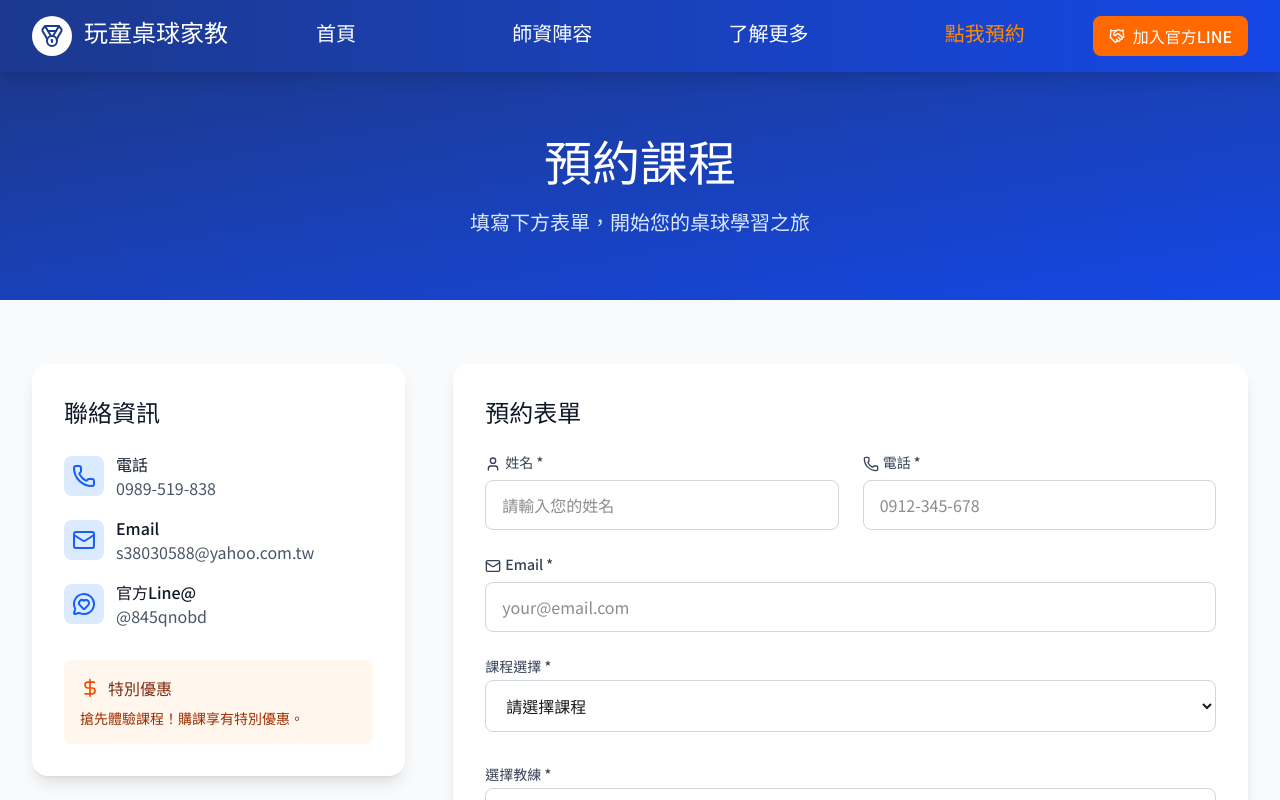
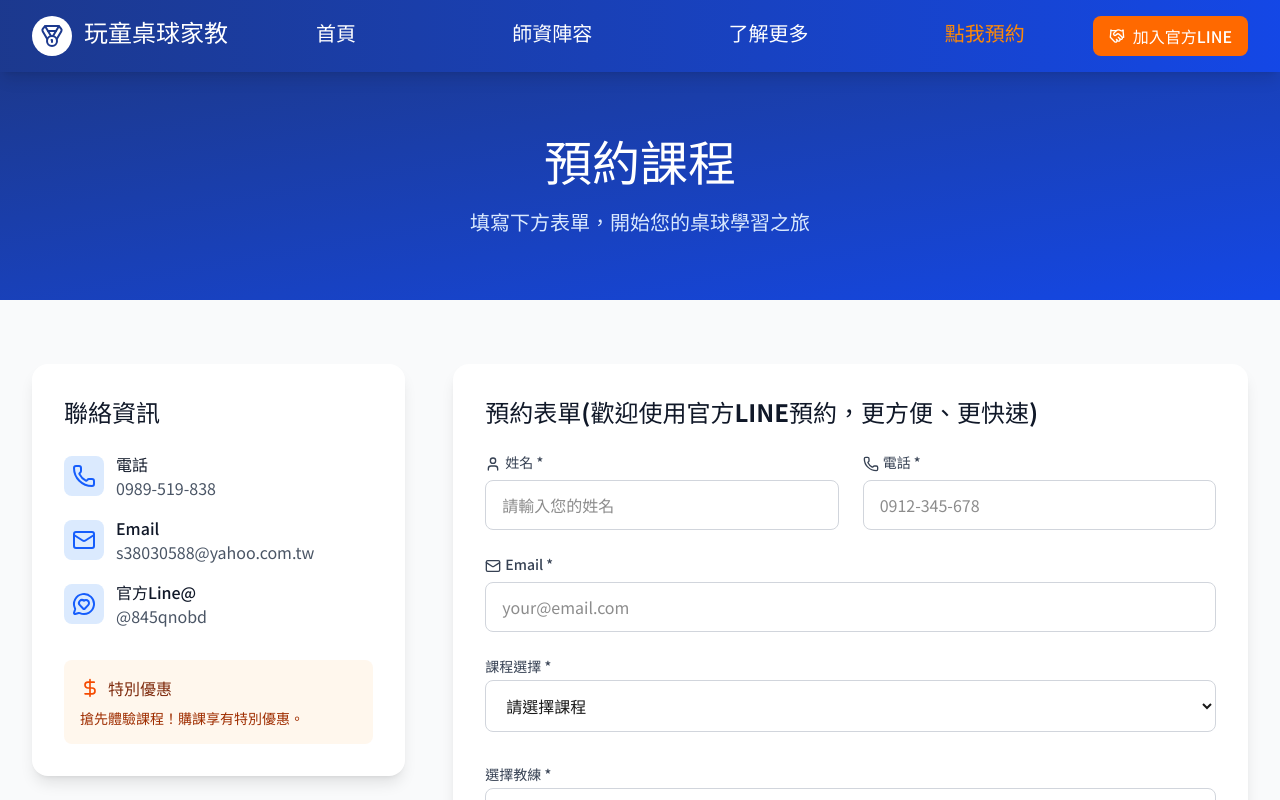
Before and after one commit to pp-dream/website, a React (Vite) app: page /website/booking in a window 1280 px wide. Shown: the top 800 px of the page. Built offline with nearby package versions, Linux system fonts and the light colour scheme; a web font is replaced by a local one.

Commit message:
更改表單mail

```diff
--- a/src/pages/Booking.tsx
+++ b/src/pages/Booking.tsx
@@ -63,7 +63,7 @@ const handleSubmit = async (e: React.FormEvent) => {
   e.preventDefault();
 
   try {
-    const response = await fetch('https://formspree.io/f/xldljjzj', {
+    const response = await fetch('https://formspree.io/f/xzzvvdyr', {
       method: 'POST',
       headers: {
         'Content-Type': 'application/json',
@@ -201,7 +201,7 @@ const handleSubmit = async (e: React.FormEvent) => {
           {/* Booking Form */}
           <div className="lg:col-span-2">
             <div className="bg-white rounded-2xl shadow-lg p-8">
-              <h3 className="text-2xl font-bold text-gray-900 mb-6">預約表單</h3>
+              <h3 className="text-2xl font-bold text-gray-900 mb-6">預約表單(歡迎使用官方LINE預約，更方便、更快速)</h3>
 
               <form onSubmit={handleSubmit} className="space-y-6">
                 {/* Personal Information */}
```
